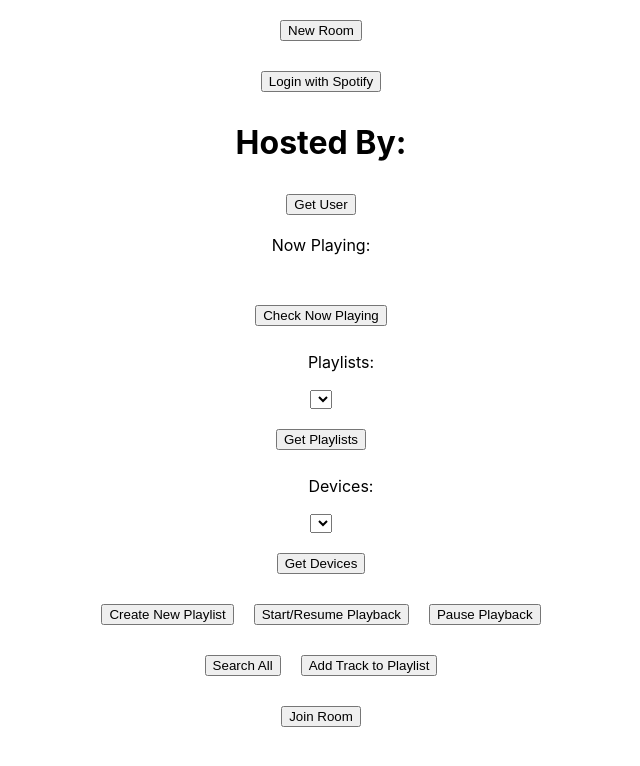
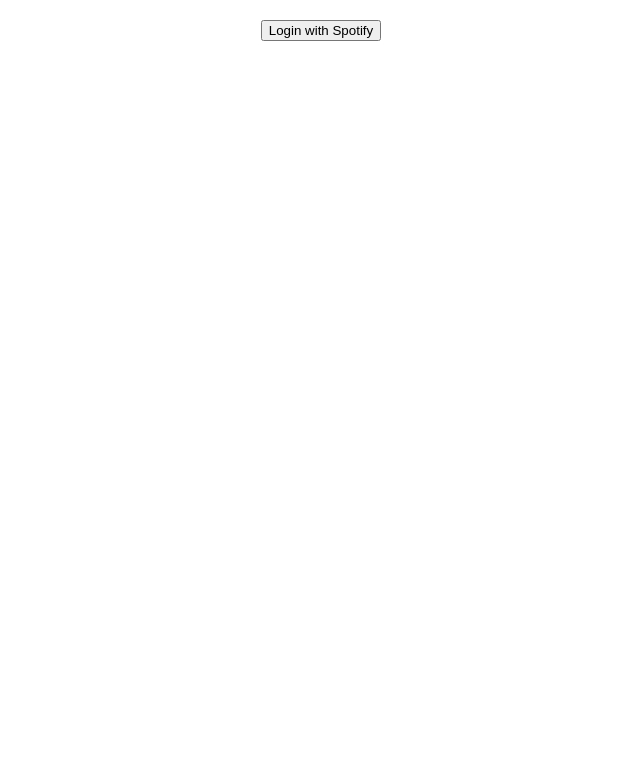
Before and after one commit to ianyyang/SpotifyQ, a React (Create React App) app in the folder client/: page / in a window 1280 px wide. Both pictures are taken after a click on the button "New Room". Shown: the top 766 px of the page, without its empty margins (319-959 px from the left). Built offline with nearby package versions, Linux system fonts and the light colour scheme; what spotify-web-api-js would draw is missing.

Commit message:
Established screen rendering

```diff
--- a/client/src/App-function.js
+++ b/client/src/App-function.js
@@ -4,7 +4,7 @@
 
 const spotifyWebApi = new Spotify();
 
-class App extends Component{
+class AppFunc extends Component{
   constructor(){
     super();
     const params = this.getHashParams();
@@ -22,8 +22,11 @@
             images: ''
         },
         playlists: [],
-        devices: []
+        devices: [],
+        search: '',
+        searchResults: []
     }
+
     if (params.access_token){
       spotifyWebApi.setAccessToken(params.access_token);
     }
@@ -133,7 +136,8 @@
   }
 
   resumePlayback(){
-    spotifyWebApi.play({device: 'c8b21c1c42ad5a09d0d44a150f8508199e301abc'})
+    var index = document.getElementById('devices').selectedIndex;
+    spotifyWebApi.play({device: this.state.devices[index].id})
     .then(function(data) {
       console.log('Playback resumed!', data);
     }, function(err) {
@@ -142,7 +146,8 @@
   }
 
   pausePlayback() {
-    spotifyWebApi.pause({device: 'c8b21c1c42ad5a09d0d44a150f8508199e301abc'})
+    var index = document.getElementById('devices').selectedIndex;
+    spotifyWebApi.pause({device: this.state.devices[index].id})
     .then(function(data) {
       console.log('Playback paused!');
     }, function(err) {
@@ -151,12 +156,29 @@
   }
 
   searchAll() {
-    spotifyWebApi.search('Love', ['album', 'artist', 'track'])
-    .then(function(data) {
-      console.log('Search success!');
+    if (this.state.search == ''){
+        this.state.search = ' ';
+    }
+
+    /*spotifyWebApi.search(this.state.search, ['track'])
+    .then((response) => {
+      console.log('Search success!', response);
+      var json = response.tracks.items;
+      var arr = [];
+
+      Object.keys(json).forEach(function(key) {
+        arr.push({
+            name: json[key].name,
+            id: json[key].id
+          })
+      });
+
+      this.setState({
+        searchResults: arr
       }, function(err) {
         console.error('Something went wrong!', err);
       });
+    });*/
   }
 
   addTrack() {
@@ -171,6 +193,10 @@
   MakeItem = function(X) {
     return <option>{X.name}</option>;
   };
+
+  handleChange(event) {
+    this.setState({search: event.target.value});
+  }
 
   render(){
       return (
@@ -204,7 +230,7 @@
 
             <div>
             <ul>Devices:</ul>
-                <select>{this.state.devices.map(this.MakeItem)}</select>
+                <select id="devices">{this.state.devices.map(this.MakeItem)}</select>
             </div>
 
             <button onClick={() => this.getUserDevices()}>
@@ -224,10 +250,23 @@
             Pause Playback
             </button>
 
-          <div></div>
             <button onClick={() => this.searchAll()}>
             Search All
             </button>
+
+            <form onSubmit={this.searchAll()}>
+                <label>
+                Search:
+                <input type="text" value={this.state.search} onChange={this.handleChange.bind(this)} />
+                </label>
+                <input type="submit" value="Submit" />
+            </form>
+
+            <ul>Tracks:
+              {(this.state.searchResults || []).map(item => (
+                <li key={item.id}>Name: {item.name}</li>
+                ))}
+            </ul>
 
             <button onClick={() => this.addTrack()}>
             Add Track to Playlist
@@ -237,4 +276,4 @@
     }
 }
 
-export default App;
+export default AppFunc;
--- a/client/src/components/home.js
+++ b/client/src/components/home.js
@@ -3,15 +3,37 @@
 // Components
 import NewRoom from './newroom'
 import JoinRoom from './joinroom'
+import AppFunc from '../App-function'
 
 class Home extends Component {
+    constructor(){
+        super();
+        this.state = {render:''}
+    }
+
+    handleClick(compName, e){
+        console.log(compName);
+        this.setState({render:compName});
+    }
+    _renderSubComp(){
+        switch(this.state.render){
+            case 'login': return (<a href = "http://localhost:8888">
+            <button>Login with Spotify</button> </a>)
+            case 'new': return <AppFunc/>
+            case 'join': return <JoinRoom/>
+            default: return(
+                <div className="Home">
+                    <button onClick={this.handleClick.bind(this, 'login')}>New Room</button>
+                    <button onClick={this.handleClick.bind(this, 'join')}>Join Room</button>
+                </div>
+          );
+        }
+    }
+
     render() {
       return (
         <div className="Home">
-
-          <NewRoom />
-          <JoinRoom />
-
+            {this._renderSubComp()}
         </div>
       );
     }
--- a/client/src/components/newroom.js
+++ b/client/src/components/newroom.js
@@ -1,6 +1,6 @@
 import React, { Component } from 'react';
 
-import App from '../App-function'
+import AppFunc from '../App-function'
 
 class NewRoom extends Component {
     constructor(){
@@ -14,7 +14,8 @@
     }
     _renderSubComp(){
         switch(this.state.render){
-            case 'new': return <App/>
+            case 'new': return <AppFunc/>
+            default: return null;
         }
     }
 
```
Lines whose indentation alone changed are shown as unchanged.
